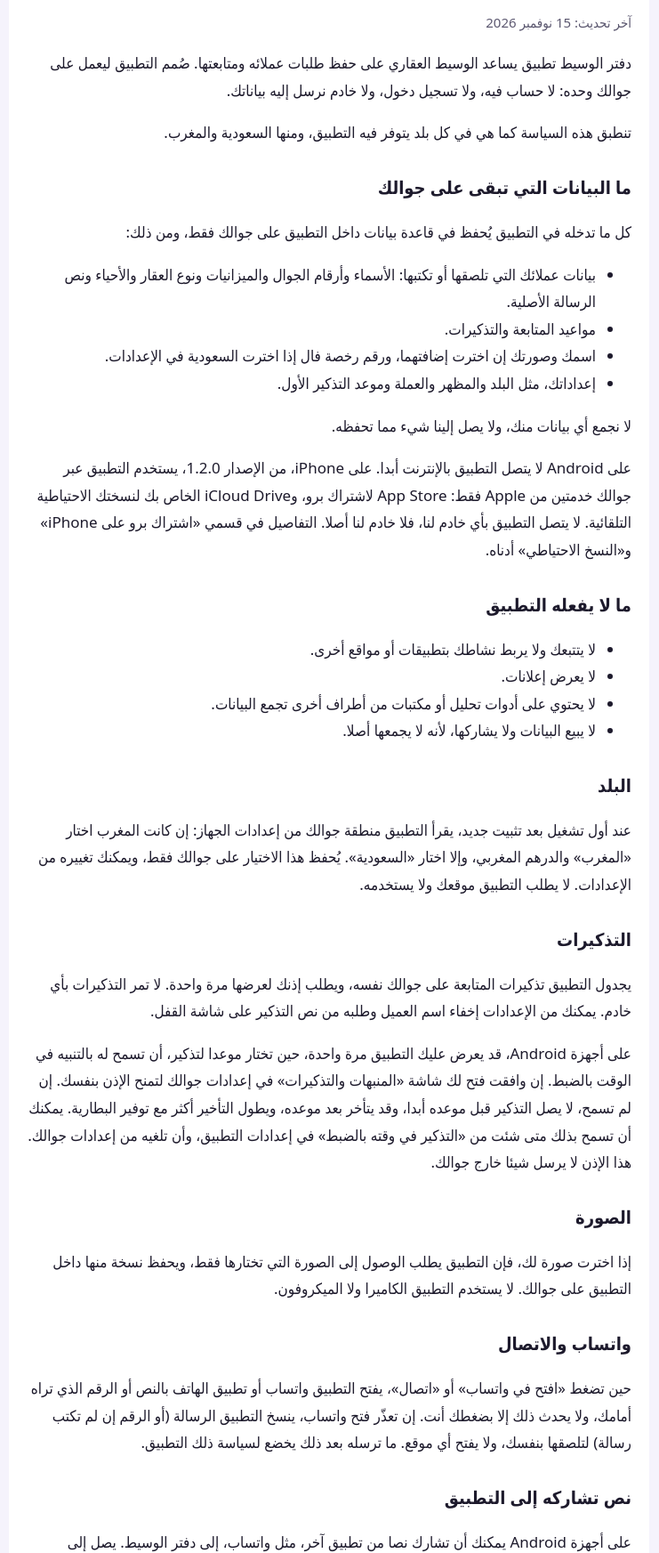
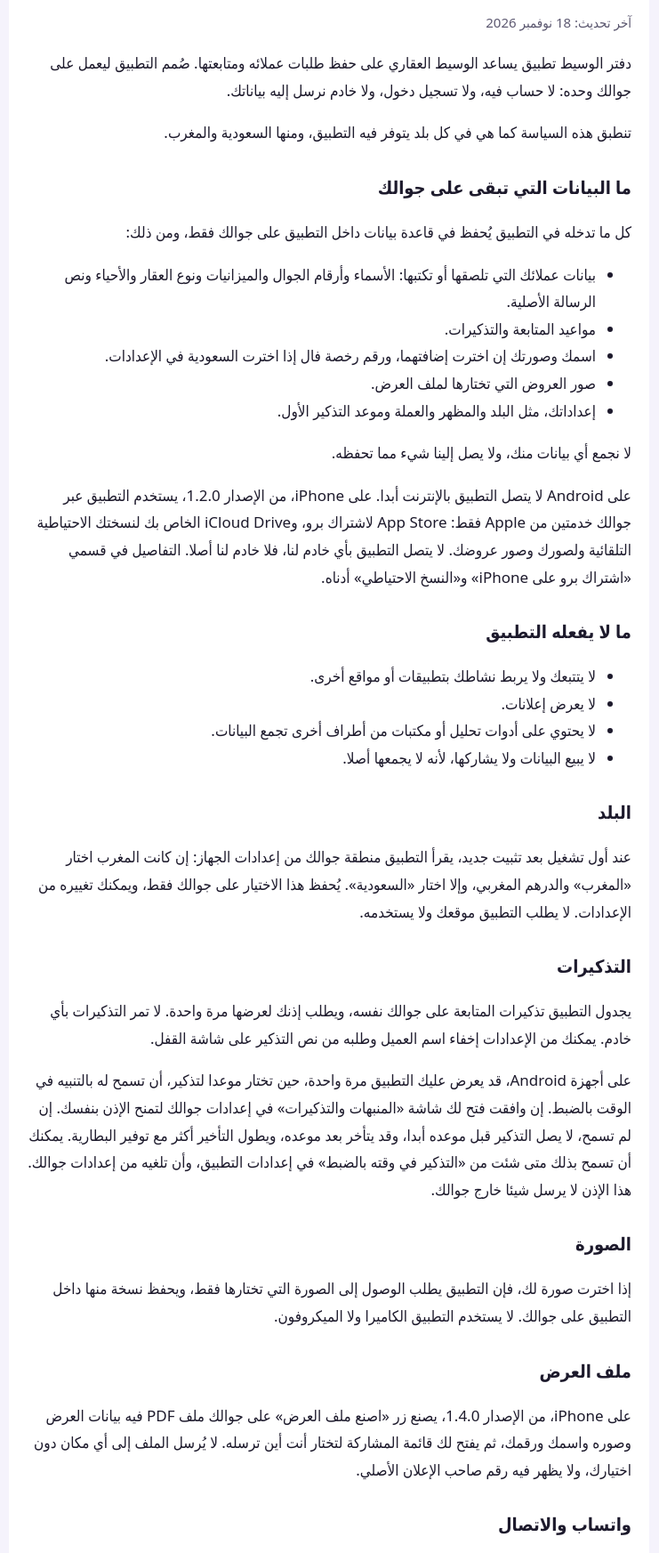
Before and after one commit to tornidomaroc-web/daftar-alwaseet-site, a plain HTML site: page privacy.html in a window 1280 px wide. Shown: the part 129-1874 px from the top of the page at 89% size, without its empty margins (270-1011 px from the left). Drawn offline with Linux system fonts and the light colour scheme.

Commit message:
privacy: offer photos, offer file and iCloud photo folders (iOS 1.4.0)
Six of the seven owner-approved edits: date 18 Nov 2026, offer photos in
the on-phone list, iCloud Drive also holds the photos, new section
«ملف العرض», backup folders hold the broker's photo and offer photos,
«صدّر نسخة» file holds no photos.

Edit 4 (section «الصورة») is NOT applied: it describes Apple's picker
and metadata removal for every platform, but on Android the broker's
photo is copied as it was (src/photos.js:104-108, src/photoFiles.js:2).

Co-Authored-By: Claude Opus 5.5 <noreply@anthropic.com>

```diff
--- a/privacy.html
+++ b/privacy.html
@@ -10,7 +10,7 @@
 <main>
 <p class="back"><a href="index.html">دفتر الوسيط</a></p>
 <h1>سياسة الخصوصية</h1>
-<p class="muted">آخر تحديث: 15 نوفمبر 2026</p>
+<p class="muted">آخر تحديث: 18 نوفمبر 2026</p>
 
 <p>دفتر الوسيط تطبيق يساعد الوسيط العقاري على حفظ طلبات عملائه ومتابعتها. صُمم التطبيق ليعمل على جوالك وحده: لا حساب فيه، ولا تسجيل دخول، ولا خادم نرسل إليه بياناتك.</p>
 <p>تنطبق هذه السياسة كما هي في كل بلد يتوفر فيه التطبيق، ومنها السعودية والمغرب.</p>
@@ -21,10 +21,11 @@
 <li>بيانات عملائك التي تلصقها أو تكتبها: الأسماء وأرقام الجوال والميزانيات ونوع العقار والأحياء ونص الرسالة الأصلية.</li>
 <li>مواعيد المتابعة والتذكيرات.</li>
 <li>اسمك وصورتك إن اخترت إضافتهما، ورقم رخصة فال إذا اخترت السعودية في الإعدادات.</li>
+<li>صور العروض التي تختارها لملف العرض.</li>
 <li>إعداداتك، مثل البلد والمظهر والعملة وموعد التذكير الأول.</li>
 </ul>
 <p>لا نجمع أي بيانات منك، ولا يصل إلينا شيء مما تحفظه.</p>
-<p>على Android لا يتصل التطبيق بالإنترنت أبدا. على iPhone، من الإصدار 1.2.0، يستخدم التطبيق عبر جوالك خدمتين من Apple فقط: App Store لاشتراك برو، وiCloud Drive الخاص بك لنسختك الاحتياطية التلقائية. لا يتصل التطبيق بأي خادم لنا، فلا خادم لنا أصلا. التفاصيل في قسمي «اشتراك برو على iPhone» و«النسخ الاحتياطي» أدناه.</p>
+<p>على Android لا يتصل التطبيق بالإنترنت أبدا. على iPhone، من الإصدار 1.2.0، يستخدم التطبيق عبر جوالك خدمتين من Apple فقط: App Store لاشتراك برو، وiCloud Drive الخاص بك لنسختك الاحتياطية التلقائية ولصورك وصور عروضك. لا يتصل التطبيق بأي خادم لنا، فلا خادم لنا أصلا. التفاصيل في قسمي «اشتراك برو على iPhone» و«النسخ الاحتياطي» أدناه.</p>
 
 <h2>ما لا يفعله التطبيق</h2>
 <ul>
@@ -44,6 +45,9 @@
 <h2>الصورة</h2>
 <p>إذا اخترت صورة لك، فإن التطبيق يطلب الوصول إلى الصورة التي تختارها فقط، ويحفظ نسخة منها داخل التطبيق على جوالك. لا يستخدم التطبيق الكاميرا ولا الميكروفون.</p>
 
+<h2>ملف العرض</h2>
+<p>على iPhone، من الإصدار 1.4.0، يصنع زر «اصنع ملف العرض» على جوالك ملف PDF فيه بيانات العرض وصوره واسمك ورقمك، ثم يفتح لك قائمة المشاركة لتختار أنت أين ترسله. لا يُرسل الملف إلى أي مكان دون اختيارك، ولا يظهر فيه رقم صاحب الإعلان الأصلي.</p>
+
 <h2>واتساب والاتصال</h2>
 <p>حين تضغط «افتح في واتساب» أو «اتصال»، يفتح التطبيق واتساب أو تطبيق الهاتف بالنص أو الرقم الذي تراه أمامك، ولا يحدث ذلك إلا بضغطك أنت. إن تعذّر فتح واتساب، ينسخ التطبيق الرسالة (أو الرقم إن لم تكتب رسالة) لتلصقها بنفسك، ولا يفتح أي موقع. ما ترسله بعد ذلك يخضع لسياسة ذلك التطبيق.</p>
 
@@ -61,7 +65,7 @@
 <h2>النسخ الاحتياطي</h2>
 <h3>على iPhone: نسخة تلقائية في iCloud Drive</h3>
 <p>من الإصدار 1.2.0، يحفظ التطبيق نسخة من سجلك في iCloud Drive الخاص بك، في مجلد «دفتر الوسيط» الذي تراه في تطبيق الملفات. يحدّث النسخة حين تفتح التطبيق وحين تخرج منه، إذا تغير شيء في سجلك. لا يحفظ نسخة ما دام التطبيق فارغا.</p>
-<p>النسخة ملفان: سجلك كاملا، ومنه بيانات عملائك واسمك ورقمك وإعداداتك، وملف صغير فيه تاريخ النسخة وعدد العملاء والعروض والصفقات. لا تحتوي النسخة صورتك.</p>
+<p>النسخة ملفان: سجلك كاملا، ومنه بيانات عملائك واسمك ورقمك وإعداداتك، وملف صغير فيه تاريخ النسخة وعدد العملاء والعروض والصفقات. ومن الإصدار 1.4.0 تُحفظ بجانبهما صورتك وصور عروضك في مجلدين داخل مجلد «دفتر الوسيط»، وترجع معها حين تسترجع النسخة.</p>
 <p>تحفظ Apple هذه النسخة في حساب iCloud الخاص بك، بحسب إعداداتك وسياستها. لا نستطيع الوصول إليها. ويستطيع فتحها كل من يصل إلى حساب Apple الخاص بك أو إلى تطبيق الملفات على جوالك.</p>
 <p>تبقى النسخة في iCloud Drive إذا حذفت التطبيق. وإذا ثبّته من جديد بحساب Apple نفسه، يعرض عليك التطبيق وهو فارغ أن تسترجع آخر نسخة.</p>
 <p>لإيقاف النسخ التلقائي، أطفئ «انسخ إلى iCloud Drive تلقائيا» في إعدادات التطبيق، أو أوقف iCloud Drive في إعدادات iPhone. الإيقاف لا يحذف النسخ الموجودة، فاحذفها بنفسك من مجلد «دفتر الوسيط» في تطبيق الملفات.</p>
@@ -70,7 +74,7 @@
 <p>بيانات التطبيق جزء أيضا من النسخة الاحتياطية لجوالك إن كانت مفعّلة في إعدادات جهازك: iCloud على iPhone، وGoogle على أجهزة Android. على iPhone لا تعود هذه النسخة إلا حين تستعيد الجوال كله منها، ولا تعود إذا حذفت التطبيق ثم ثبّته من جديد. تدير Apple أو Google هذه النسخة بحسب إعداداتك وسياساتهما، ولا نطلع عليها.</p>
 
 <h3>ملف «صدّر نسخة» وزر «استرجع نسخة»</h3>
-<p>زر «صدّر نسخة» في الإعدادات ينشئ ملفا فيه سجلك كاملا، ثم يفتح لك قائمة المشاركة في جوالك لتختار أنت أين تحفظه أو لمن ترسله. لا يُرسل الملف إلى أي مكان دون اختيارك.</p>
+<p>زر «صدّر نسخة» في الإعدادات ينشئ ملفا فيه سجلك كاملا، ثم يفتح لك قائمة المشاركة في جوالك لتختار أنت أين تحفظه أو لمن ترسله. لا يُرسل الملف إلى أي مكان دون اختيارك. لا يحتوي هذا الملف الصور نفسها.</p>
 <p>وزر «شارك قائمة الأحياء» في شاشة «مصادر البيانات» يعمل بالطريقة نفسها: ينشئ ملفا بقائمة أسماء الأحياء، ثم يفتح لك قائمة المشاركة في جوالك. لا يحتوي هذا الملف شيئا من بيانات عملائك.</p>
 <p>على iPhone، من الإصدار 1.2.0، يقرأ زر «استرجع نسخة» في الإعدادات ملف نسخة تختاره أنت: نسخة من iCloud Drive، أو ملفا أخذته من «صدّر نسخة». يفحص التطبيق الملف على جوالك ويعرض عليك ما فيه، ولا ينسخ شيئا قبل موافقتك. وقبل النسخ يحفظ نسخة من بياناتك الحالية على جوالك. يضيف ما ليس في سجلك، ولا يحذف شيئا، ولا يستبدل ما هو أحدث على جوالك. لا يُرسل الملف إلى أي مكان.</p>
 
```
